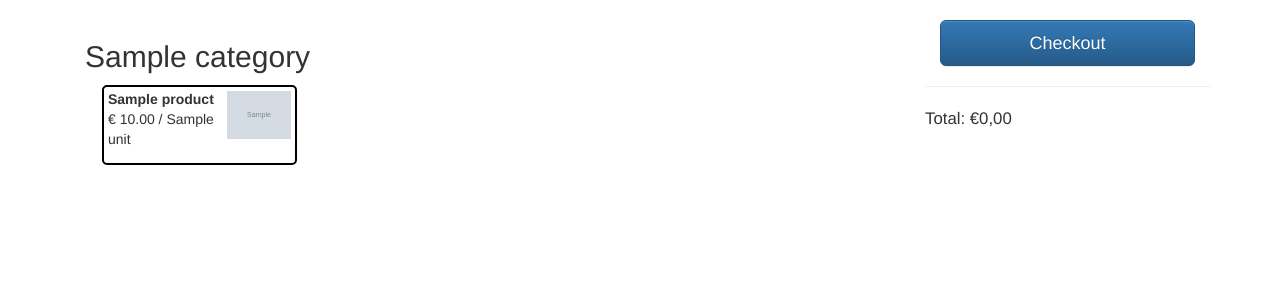
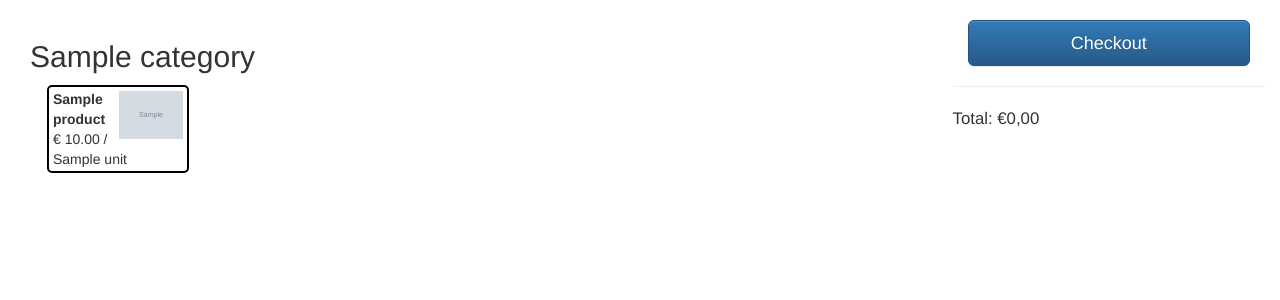
Before and after one commit to TkkrLab/barsystem, a Django app: template barsystem_gui/templates/barsystem/products.html in a window 1280 px wide. Shown: the part 51-351 px from the top of the page. Run offline with Django 3.2, Linux system fonts and the light colour scheme; the template is opened without the code that fills it: most values are stand-ins (such as "Sample title", 1, 10 or a date in 2020); grey boxes marked "Sample" are stand-in pictures; some libraries are stand-ins or nearby versions.

Commit message:
Make it look better on big screens.

```diff
--- a/barsystem_gui/templates/barsystem/base.html
+++ b/barsystem_gui/templates/barsystem/base.html
@@ -41,7 +41,7 @@
 	</div>
 </nav>
 
-<div class="container">
+<div class="container-fluid">
 
 {% include 'barsystem/messages.html' %}
 
--- a/barsystem_gui/templates/barsystem/products.inc.html
+++ b/barsystem_gui/templates/barsystem/products.inc.html
@@ -3,7 +3,7 @@
 {% load l10n %}
 {% load money_display %}
 {% for product in products %}
-<div class="product col-xs-12 col-sm-4 col-md-4 col-lg-3" data-product-id="{{product.id}}">
+<div class="product col-xs-12 col-sm-4 col-md-4 col-lg-2" data-product-id="{{product.id}}">
 	<div>
 		<img{% if product.image %} src="{{MEDIA_URL}}{{product.image}}"{% endif %} />
 		<span class="name">{{ product.name }}</span>
```
